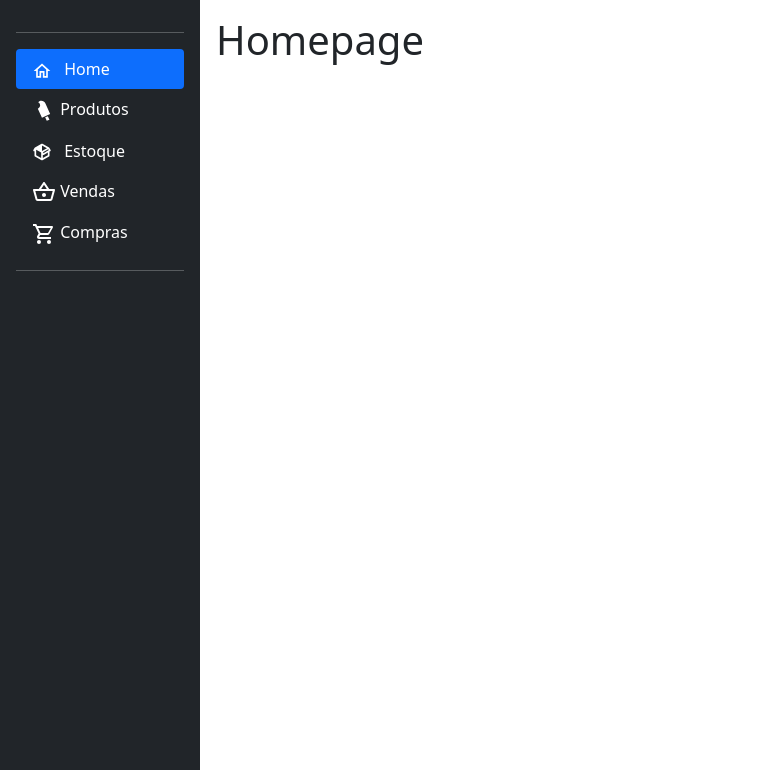
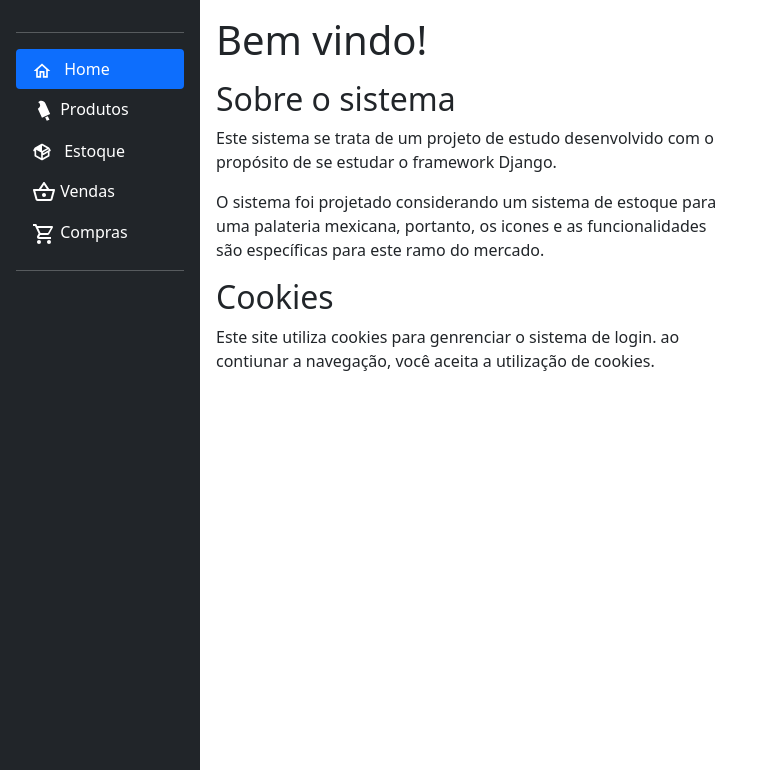
Before and after one commit to Gustavo-Luigi/estoque-django-estudo, a Django app: page / in a window 1280 px wide. Shown: the part 30-800 px from the top of the page, without its empty margins (0-762 px from the left). Run offline with Django 4.2, Linux system fonts and the light colour scheme.

```diff
--- a/overview/templates/overview/index.html
+++ b/overview/templates/overview/index.html
@@ -1,6 +1,22 @@
 {% extends "layout.html" %}
 
 {% block content %}
-  <h1>Homepage</h1>
+  <main class="row">
+    <div class="col-6">
+      <h1>Bem vindo!</h1>
+
+      <section class="mt-3">
+        <h2>Sobre o sistema</h2>
+
+        <p>Este sistema se trata de um projeto de estudo desenvolvido com o propósito de se estudar o framework Django.</p>
+
+        <p>O sistema foi projetado considerando um sistema de estoque para uma palateria mexicana, portanto, os icones e as funcionalidades são específicas para este ramo do mercado.</p>
+      </section>
+
+      <h2>Cookies</h2>
+
+      <p>Este site utiliza cookies para genrenciar o sistema de login. ao contiunar a navegação, você aceita a utilização de cookies.</p>
+    </div>
+  </main>
 
 {% endblock content %}
--- a/overview/views.py
+++ b/overview/views.py
@@ -1,10 +1,6 @@
 from django.shortcuts import render
-from django.utils import timezone
 
-from transaction.models import SiteTransaction
 
 # Create your views here.
-
-
 def index(request):
     return render(request, 'overview/index.html')
--- a/stock/views.py
+++ b/stock/views.py
@@ -1,8 +1,10 @@
 from django.shortcuts import render
+from django.contrib.auth.decorators import login_required
 
 from products.models import Product
 
 # Create your views here.
+@login_required(login_url='login')
 def index(request):
     products = Product.objects.all().filter(belongs_to=request.user).order_by('stock__available')
     products = sorted(products, key=lambda product: product.stock.calculate_availability())
--- a/users/templates/users/login.html
+++ b/users/templates/users/login.html
@@ -1,4 +1,4 @@
-{% extends "unauth-layout.html" %}
+{% extends "layout.html" %}
 
 {% load static %}
 
--- a/users/templates/users/register.html
+++ b/users/templates/users/register.html
@@ -1,4 +1,4 @@
-{% extends "unauth-layout.html" %}
+{% extends "layout.html" %}
 
 {% load static %}
 
```
Also changed, not shown: products/views.py (+9 -0 lines), transaction/views.py (+7 -0 lines), users/views.py (+6 -2 lines).
